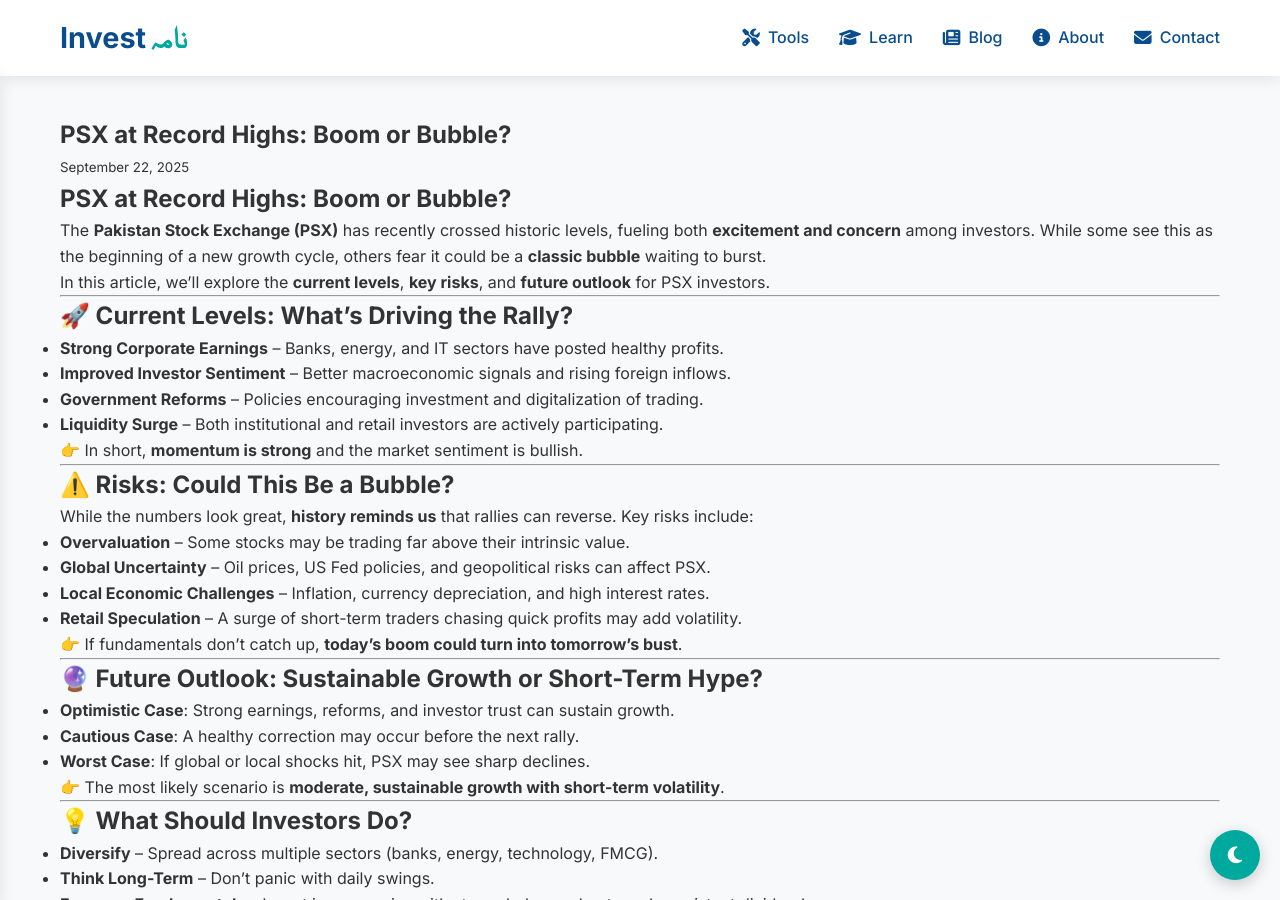
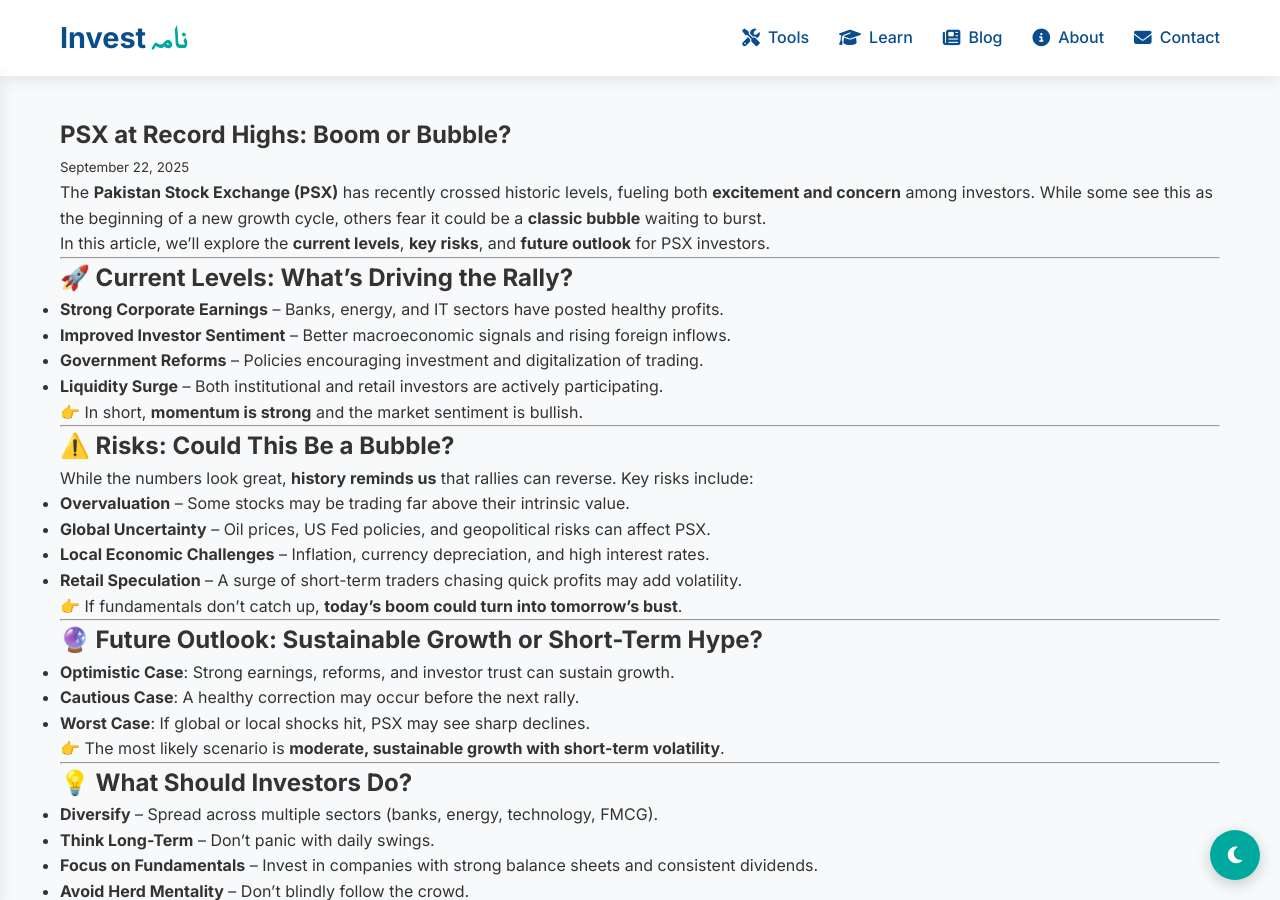
Before and after one commit to ansabkhan86/investnama, a Jekyll site: the page built from _posts/2025-09-17-PSX-bubble.md, in a window 1280 px wide and 900 px high. Built offline with Jekyll 4.4.1, drawn with Linux system fonts in a browser that asks for light colours.

Commit message:
Update 2025-09-17-PSX-bubble.md

```diff
--- a/_posts/2025-09-17-PSX-bubble.md
+++ b/_posts/2025-09-17-PSX-bubble.md
@@ -8,8 +8,6 @@
 categories: blog
 views: 18
 ---
-
-# PSX at Record Highs: Boom or Bubble?
 
 The **Pakistan Stock Exchange (PSX)** has recently crossed historic levels, fueling both **excitement and concern** among investors. While some see this as the beginning of a new growth cycle, others fear it could be a **classic bubble** waiting to burst.
 
```
